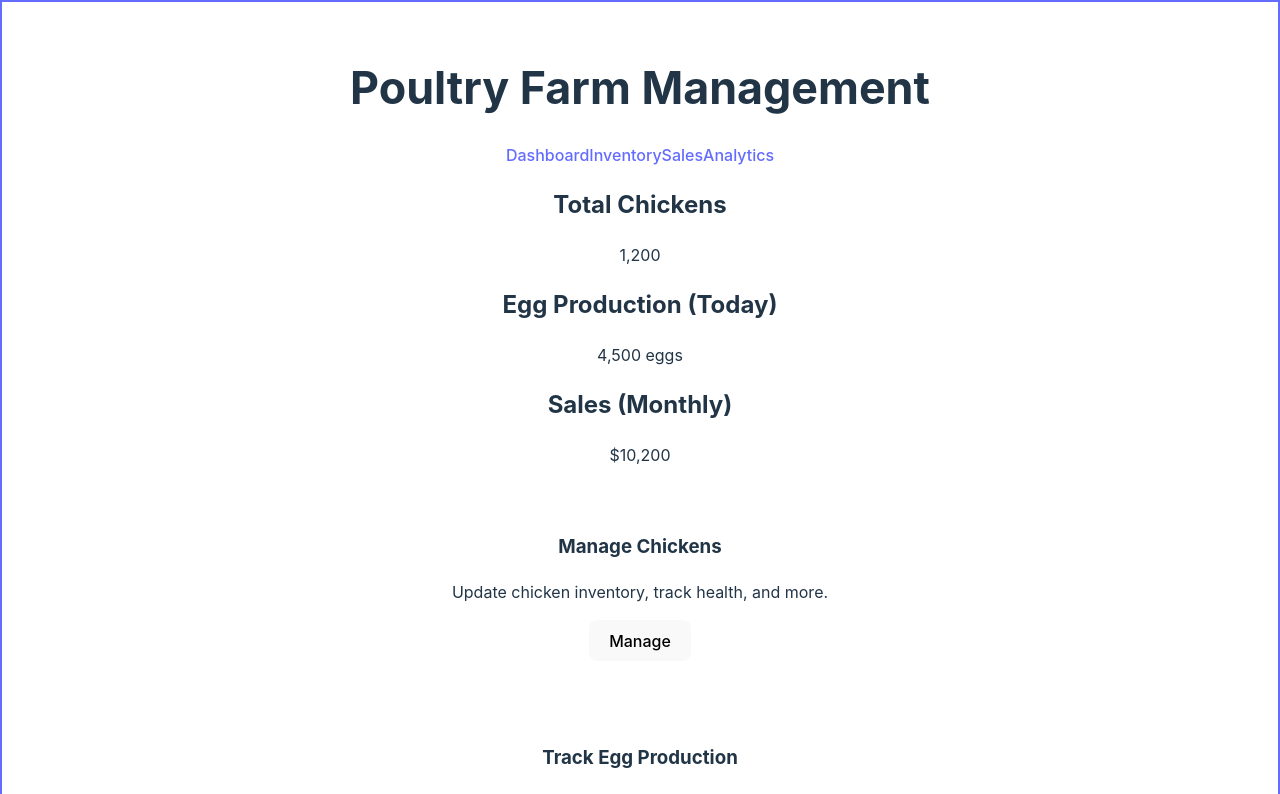
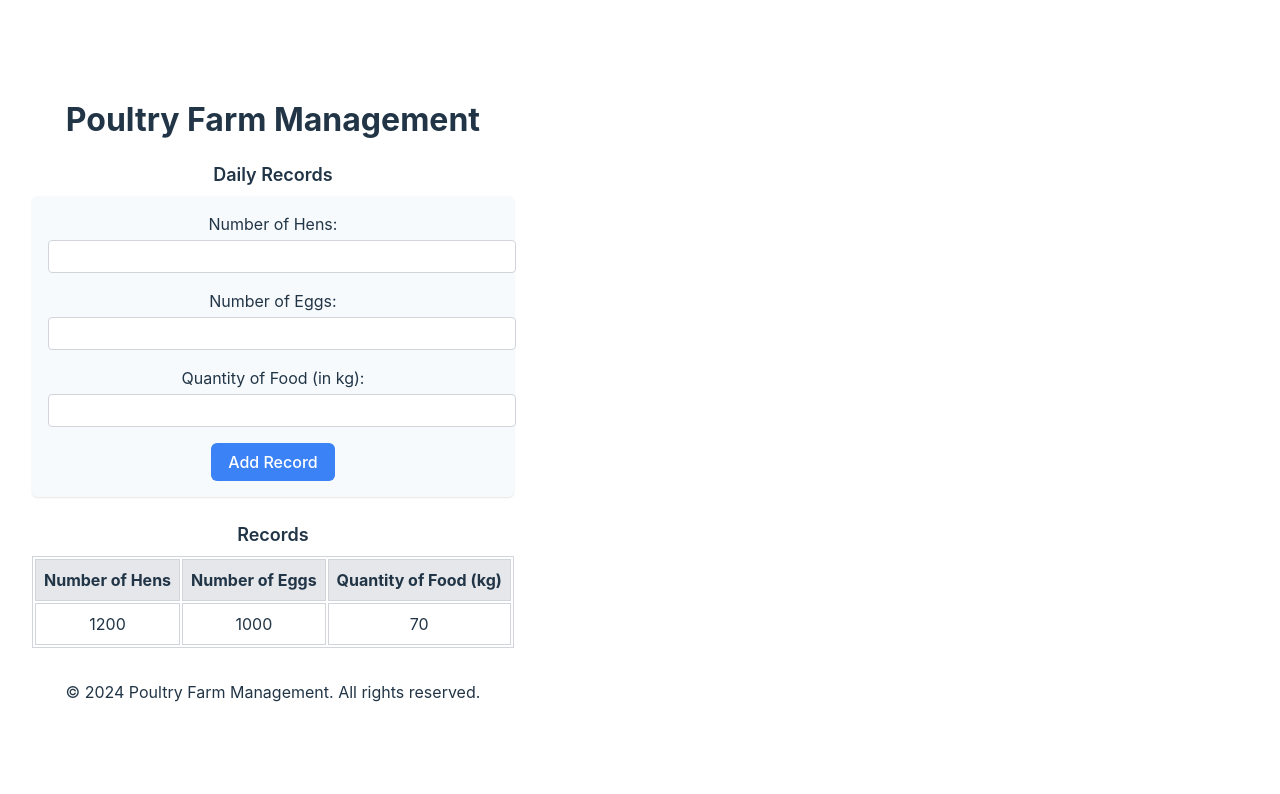
Before and after one commit to kalibbalajohnson/Poultry-Farm-Management-App, a React (Vite) app in the folder front-end/: page / in a window 1280 px wide. Shown: the top 794 px of the page. Built offline with nearby package versions, Linux system fonts and the light colour scheme.

Commit message:
add npm caching in pipeline

```diff
--- a/front-end/src/App.css
+++ b/front-end/src/App.css
@@ -1,45 +1,79 @@
-#root {
+.app-container {
   max-width: 1280px;
   margin: 0 auto;
   padding: 2rem;
   text-align: center;
 }
 
-.logo {
-  height: 6em;
-  padding: 1.5em;
-  will-change: filter;
-  transition: filter 300ms;
+.app-header {
+  margin-bottom: 1.5rem;
 }
 
-.logo:hover {
-  filter: drop-shadow(0 0 2em #646cffaa);
+.app-title {
+  font-size: 2rem; /* Equivalent to text-3xl */
+  font-weight: bold; /* Equivalent to font-bold */
 }
 
-.logo.react:hover {
-  filter: drop-shadow(0 0 2em #61dafbaa);
+.app-main {
+  margin-bottom: 2rem;
 }
 
-@keyframes logo-spin {
-  from {
-    transform: rotate(0deg);
-  }
-
-  to {
-    transform: rotate(360deg);
-  }
+.daily-records {
+  margin-bottom: 1.5rem;
 }
 
-@media (prefers-reduced-motion: no-preference) {
-  a:nth-of-type(2) .logo {
-    animation: logo-spin infinite 20s linear;
-  }
+.section-title {
+  font-size: 1.125rem; /* Equivalent to text-lg */
+  font-weight: 600; /* Equivalent to font-semibold */
+  margin-bottom: 0.5rem; /* Equivalent to mb-2 */
 }
 
-.card {
-  padding: 2em;
+.record-form {
+  background-color: #f7fafc; /* Equivalent to bg-gray-100 */
+  padding: 1rem; /* Equivalent to p-4 */
+  border-radius: 0.375rem; /* Equivalent to rounded */
+  box-shadow: 0 1px 2px rgba(0, 0, 0, 0.1); /* Equivalent to shadow */
 }
 
-.read-the-docs {
-  color: #888;
+.form-group {
+  margin-bottom: 1rem; /* Equivalent to mb-4 */
 }
+
+.form-label {
+  display: block; /* Equivalent to block */
+  margin-bottom: 0.25rem; /* Equivalent to mb-1 */
+}
+
+.form-input {
+  border: 1px solid #d1d5db; /* Equivalent to border-gray-300 */
+  border-radius: 0.25rem; /* Equivalent to rounded */
+  width: 100%; /* Equivalent to w-full */
+  padding: 0.5rem; /* Equivalent to p-2 */
+}
+
+.submit-button {
+  background-color: #3b82f6; /* Equivalent to bg-blue-500 */
+  color: white;
+  padding: 0.5rem 1rem; /* Equivalent to px-4 py-2 */
+  border-radius: 0.375rem; /* Equivalent to rounded */
+  cursor: pointer;
+}
+
+.records-table {
+  min-width: 100%; /* Equivalent to min-w-full */
+  background-color: white; /* Equivalent to bg-white */
+  border: 1px solid #d1d5db; /* Equivalent to border-gray-300 */
+}
+
+.table-header {
+  background-color: #e5e7eb; /* Equivalent to bg-gray-200 */
+}
+
+.table-cell {
+  padding: 0.5rem; /* Equivalent to py-2 */
+  border: 1px solid #d1d5db; /* Equivalent to border-gray-300 */
+}
+
+.app-footer {
+  text-align: center;
+}
--- a/front-end/src/App.tsx
+++ b/front-end/src/App.tsx
@@ -1,49 +1,76 @@
 import "./App.css";
+
 function App() {
   return (
     <div className="app-container">
       <header className="app-header">
-        <h1>Poultry Farm Management</h1>
-        <nav className="app-navigation">
-          <a href="#dashboard">Dashboard</a>
-          <a href="#inventory">Inventory</a>
-          <a href="#sales">Sales</a>
-          <a href="#analytics">Analytics</a>
-        </nav>
+        <h1 className="app-title">Poultry Farm Management</h1>
       </header>
 
       <main className="app-main">
-        <section className="dashboard-overview">
-          <div className="stat-card">
-            <h2>Total Chickens</h2>
-            <p>1,200</p>
-          </div>
-          <div className="stat-card">
-            <h2>Egg Production (Today)</h2>
-            <p>4,500 eggs</p>
-          </div>
-          <div className="stat-card">
-            <h2>Sales (Monthly)</h2>
-            <p>$10,200</p>
-          </div>
+        <section className="daily-records">
+          <h3 className="section-title">Daily Records</h3>
+          <form className="record-form">
+            <div className="form-group">
+              <label htmlFor="numberOfHens" className="form-label">
+                Number of Hens:
+              </label>
+              <input
+                type="number"
+                id="numberOfHens"
+                name="numberOfHens"
+                required
+                className="form-input"
+              />
+            </div>
+            <div className="form-group">
+              <label htmlFor="numberOfEggs" className="form-label">
+                Number of Eggs:
+              </label>
+              <input
+                type="number"
+                id="numberOfEggs"
+                name="numberOfEggs"
+                required
+                className="form-input"
+              />
+            </div>
+            <div className="form-group">
+              <label htmlFor="quantityOfFood" className="form-label">
+                Quantity of Food (in kg):
+              </label>
+              <input
+                type="number"
+                id="quantityOfFood"
+                name="quantityOfFood"
+                required
+                className="form-input"
+              />
+            </div>
+            <button type="submit" className="submit-button">
+              Add Record
+            </button>
+          </form>
         </section>
 
-        <section className="action-cards">
-          <div className="card">
-            <h3>Manage Chickens</h3>
-            <p>Update chicken inventory, track health, and more.</p>
-            <button className="primary-button">Manage</button>
-          </div>
-          <div className="card">
-            <h3>Track Egg Production</h3>
-            <p>Record daily egg production and track trends.</p>
-            <button className="primary-button">Track</button>
-          </div>
-          <div className="card">
-            <h3>Analyze Sales</h3>
-            <p>View detailed sales reports and insights.</p>
-            <button className="primary-button">Analyze</button>
-          </div>
+        <section>
+          <h3 className="section-title">Records</h3>
+          <table className="records-table">
+            <thead className="table-header">
+              <tr>
+                <th className="table-cell">Number of Hens</th>
+                <th className="table-cell">Number of Eggs</th>
+                <th className="table-cell">Quantity of Food (kg)</th>
+              </tr>
+            </thead>
+            <tbody>
+              <tr>
+                <td className="table-cell">1200</td>
+                <td className="table-cell">1000</td>
+                <td className="table-cell">70</td>
+              </tr>
+            </tbody>
+          </table>
         </section>
       </main>
 
--- a/front-end/src/index.css
+++ b/front-end/src/index.css
@@ -28,7 +28,6 @@ body {
   place-items: center;
   min-width: 320px;
   min-height: 100vh;
-  border:2px solid #646cff;
 }
 
 h1 {
--- a/front-end/src/main.tsx
+++ b/front-end/src/main.tsx
@@ -2,6 +2,7 @@ import { StrictMode } from 'react'
 import { createRoot } from 'react-dom/client'
 import App from './App.tsx'
 import './index.css'
+
 
 createRoot(document.getElementById('root')!).render(
   <StrictMode>
```
